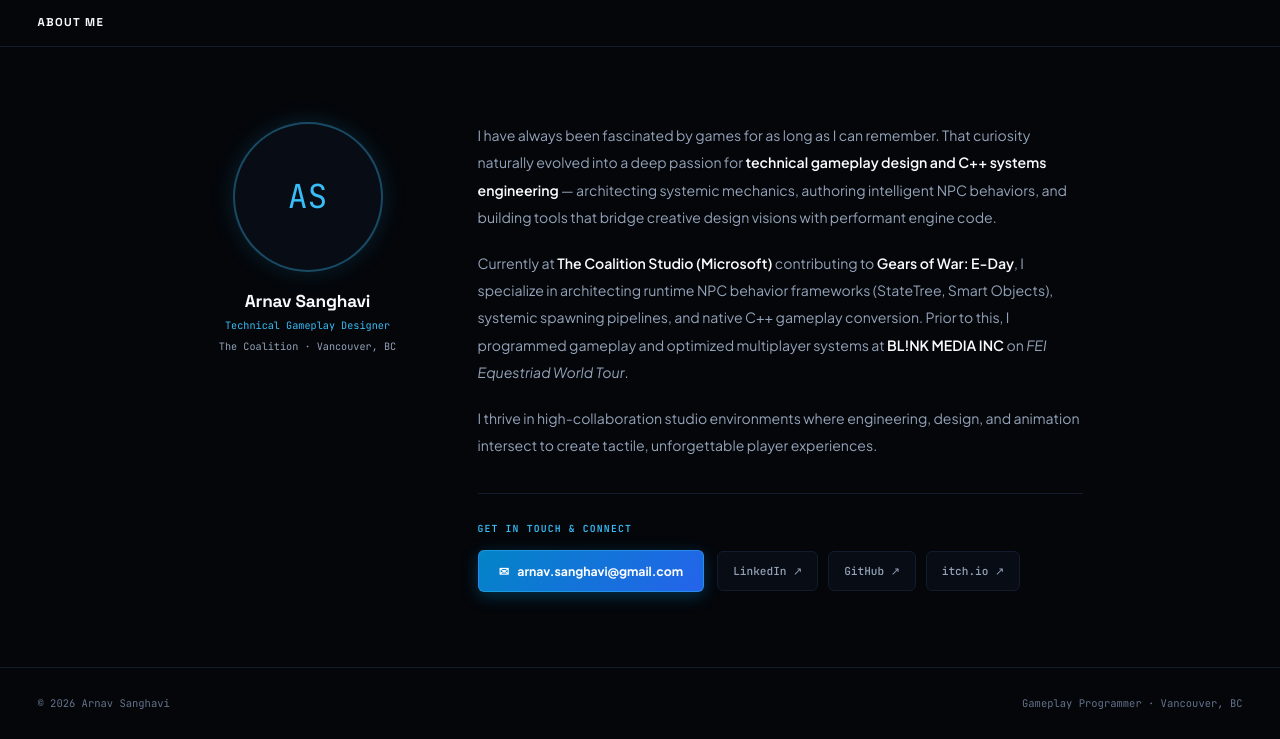
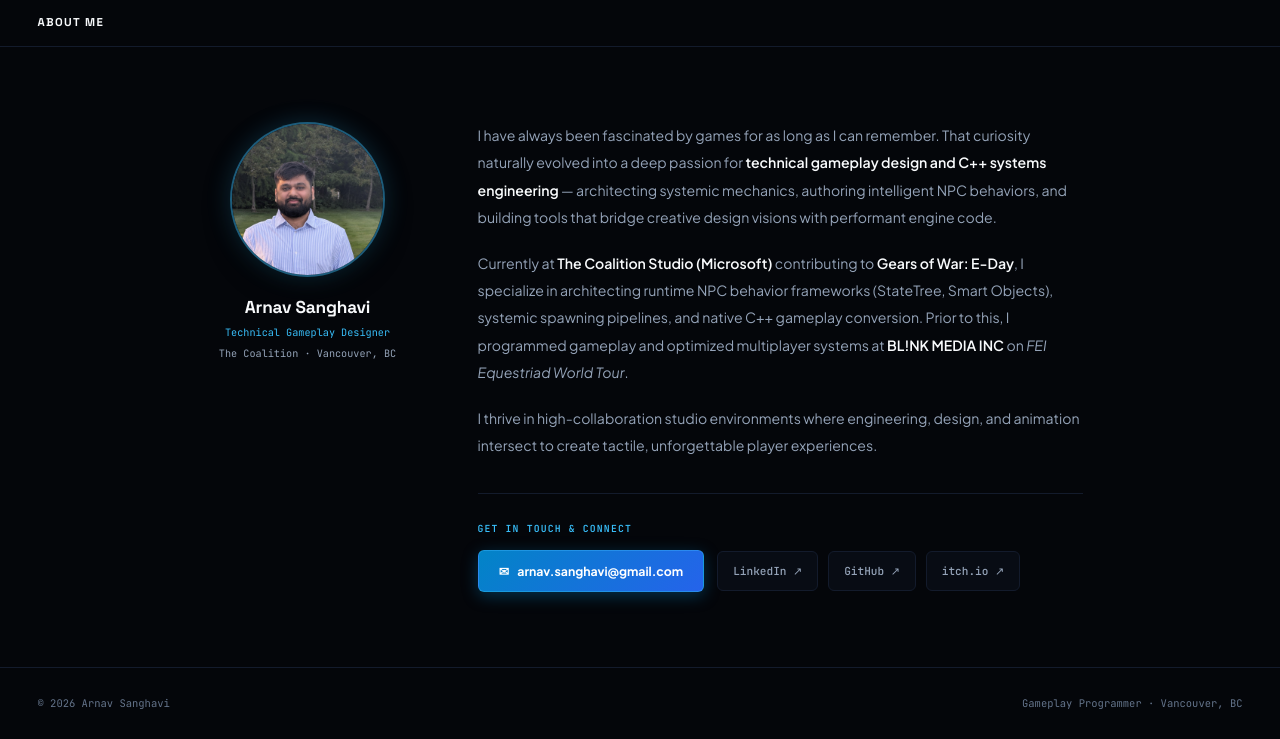
Before and after one commit to anzy03/Portfolio, a plain HTML site: page index.html in a window 1280 px wide. Shown: the part 4418-5157 px from the top of the page. Drawn offline with Linux system fonts and the light colour scheme.

Commit message:
Add profile photo to About Me section

```diff
--- a/index.html
+++ b/index.html
@@ -10,7 +10,7 @@
   <link rel="preconnect" href="https://fonts.gstatic.com" crossorigin />
   <link href="https://fonts.googleapis.com/css2?family=JetBrains+Mono:ital,wght@0,400;0,500;0,600;0,700;1,400&family=Plus+Jakarta+Sans:ital,wght@0,300;0,400;0,500;0,600;0,700;0,800;1,400;1,600&family=Space+Grotesk:wght@400;500;600;700&display=swap" rel="stylesheet" />
 
-  <link rel="stylesheet" href="styles.css?v=10.0" />
+  <link rel="stylesheet" href="styles.css?v=11.0" />
 </head>
 <body>
 
@@ -396,7 +396,9 @@
 
     <div class="about-inner">
       <div class="about-card">
-        <div class="about-avatar">AS</div>
+        <div class="about-avatar">
+          <img src="assets/profile.jpg" alt="Arnav Sanghavi" class="about-avatar-img" />
+        </div>
         <div class="about-name">Arnav Sanghavi</div>
         <div class="about-title">Technical Gameplay Designer</div>
         <div class="about-loc">The Coalition · Vancouver, BC</div>
@@ -467,6 +469,6 @@
     </div>
   </div>
 
-  <script src="app.js?v=10.0"></script>
+  <script src="app.js?v=11.0"></script>
 </body>
 </html>
--- a/styles.css
+++ b/styles.css
@@ -794,20 +794,24 @@
 }
 
 .about-avatar {
-  width: 150px;
-  height: 150px;
+  width: 155px;
+  height: 155px;
   border-radius: 50%;
   background: var(--bg2);
-  border: 2px solid rgba(56, 189, 248, 0.35);
-  box-shadow: 0 0 24px rgba(56, 189, 248, 0.15);
+  border: 2px solid rgba(56, 189, 248, 0.45);
+  box-shadow: 0 0 25px rgba(56, 189, 248, 0.2), 0 8px 24px rgba(0, 0, 0, 0.6);
   overflow: hidden;
-  display: flex;
-  align-items: center;
-  justify-content: center;
-  font-size: 2.2rem;
-  font-family: var(--mono);
-  color: var(--accent);
-  margin-bottom: 1rem;
+  margin-bottom: 1.1rem;
+  flex-shrink: 0;
+  position: relative;
+}
+
+.about-avatar-img {
+  width: 100%;
+  height: 100%;
+  object-fit: cover;
+  object-position: center center;
+  display: block;
 }
 
 .about-name {
```
Also changed, not shown: assets/profile.jpg (added).
